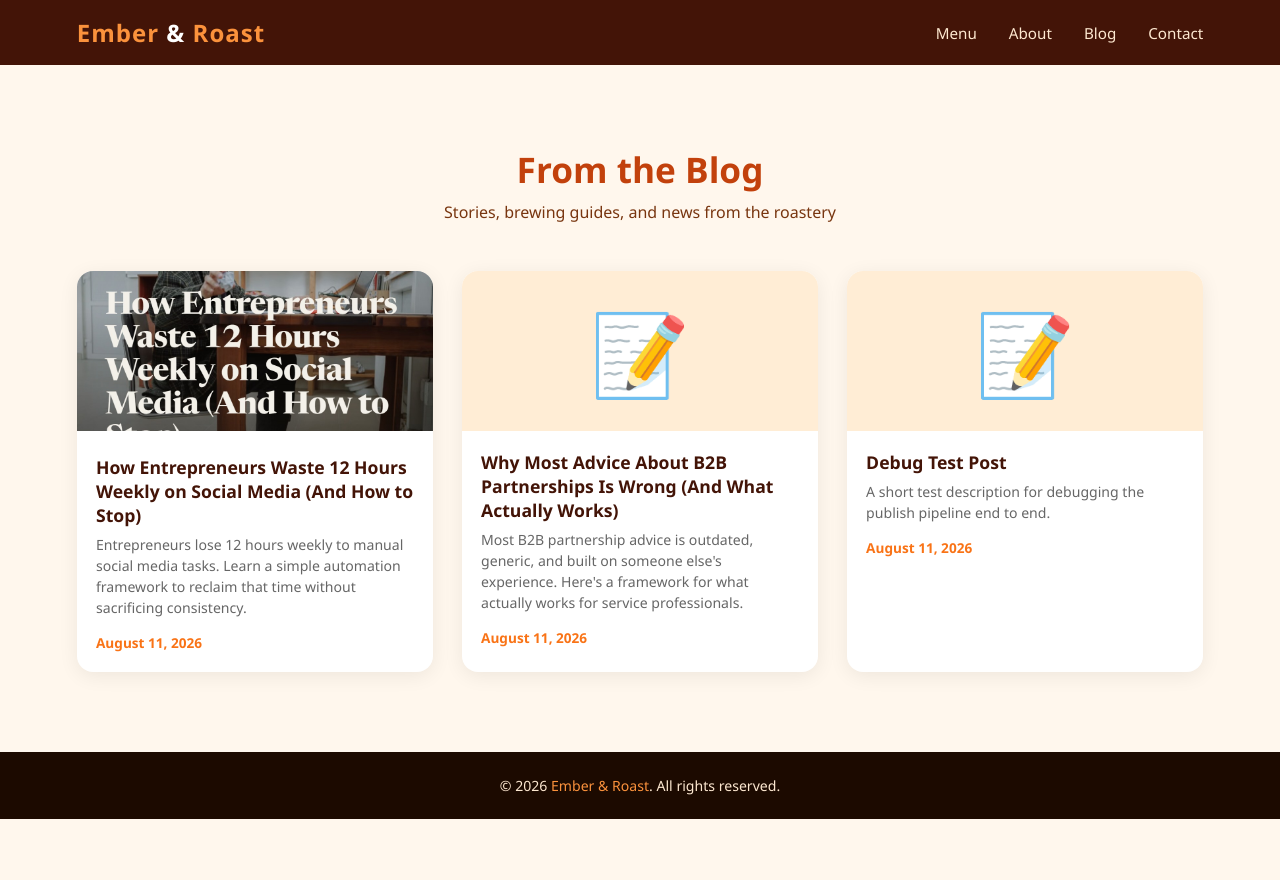
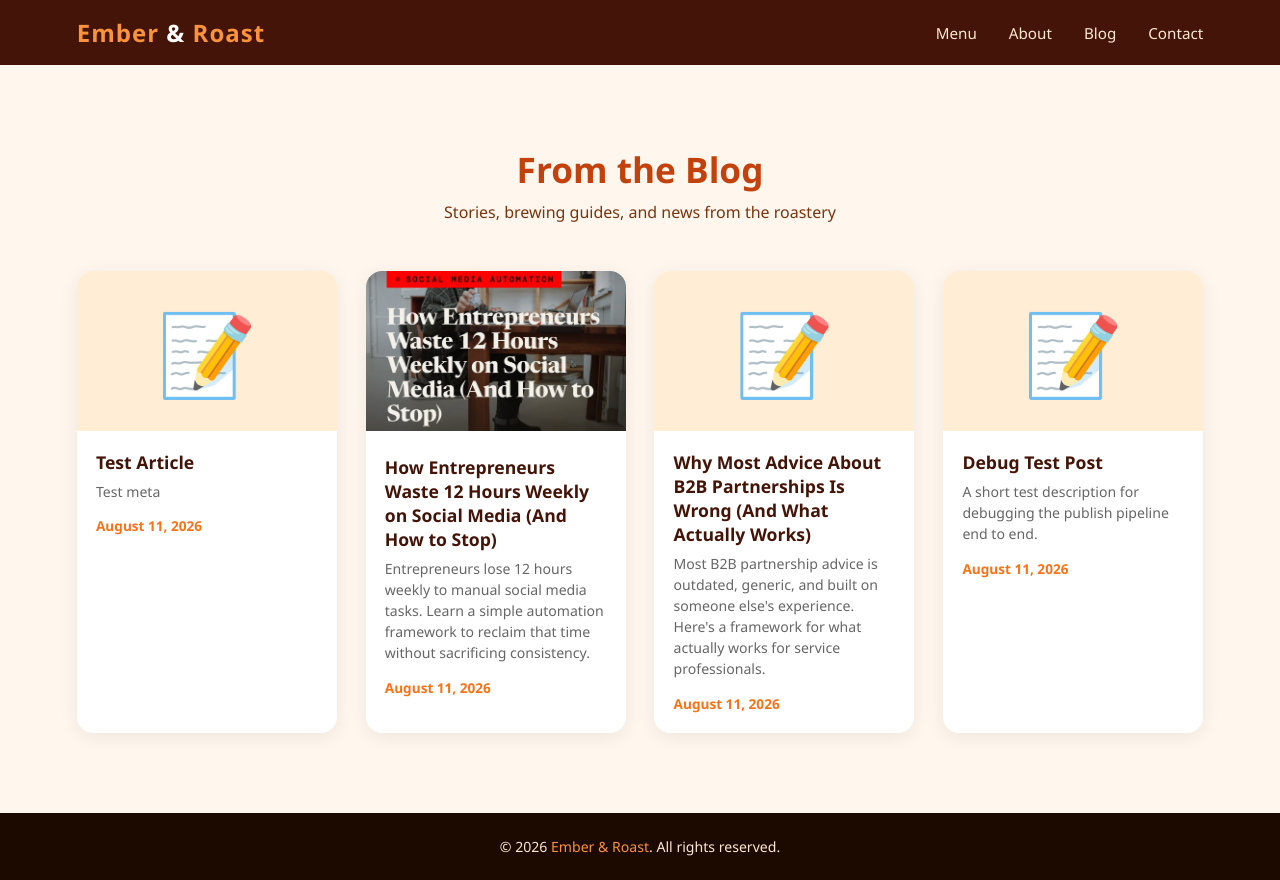
Before and after one commit to vish-n-u-k/orange-theme, a plain HTML site: page blog/index.html in a window 1280 px wide. Before the commit the page ends 819 px from the top, so only its background shows below. Drawn offline with Linux system fonts and the light colour scheme.

Commit message:
blog: update listing page for "Test Article"

```diff
--- a/blog/index.html
+++ b/blog/index.html
@@ -54,6 +54,15 @@
     </div>
     <div class="menu-grid">
 
+      <a class="card" href="/blog/test-article/" style="text-decoration:none;color:inherit;display:block;">
+        <div class="card-img">&#128221;</div>
+        <div class="card-body">
+          <h3>Test Article</h3>
+          <p>Test meta</p>
+          <span class="price">August 11, 2026</span>
+        </div>
+      </a>
+
       <a class="card" href="/blog/how-entrepreneurs-waste-12-hours-weekly-on-social-media-and-how-to-stop/" style="text-decoration:none;color:inherit;display:block;">
         <img src="/blog/how-entrepreneurs-waste-12-hours-weekly-on-social-media-and-how-to-stop/images/cover.jpg" alt="How Entrepreneurs Waste 12 Hours Weekly on Social Media (And How to Stop)" loading="lazy" style="width:100%;height:160px;object-fit:cover;" />
         <div class="card-body">
```
